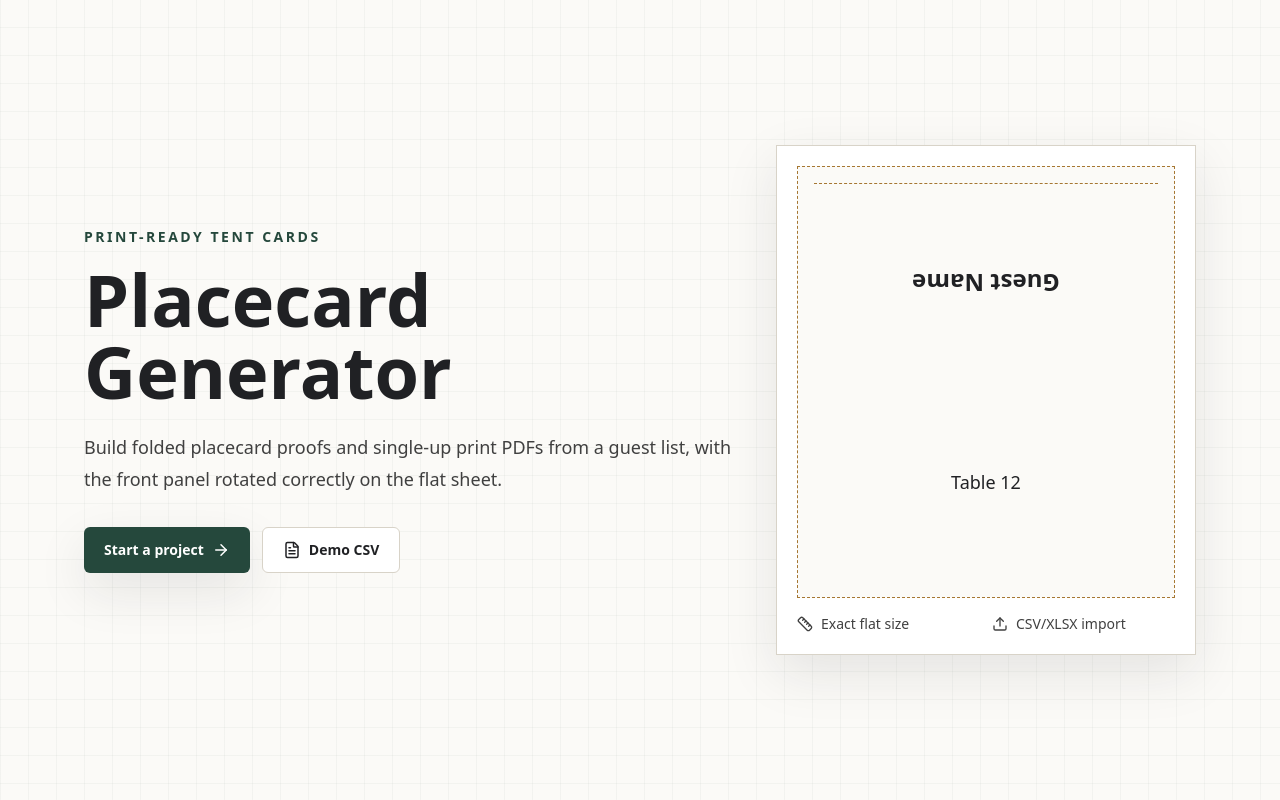
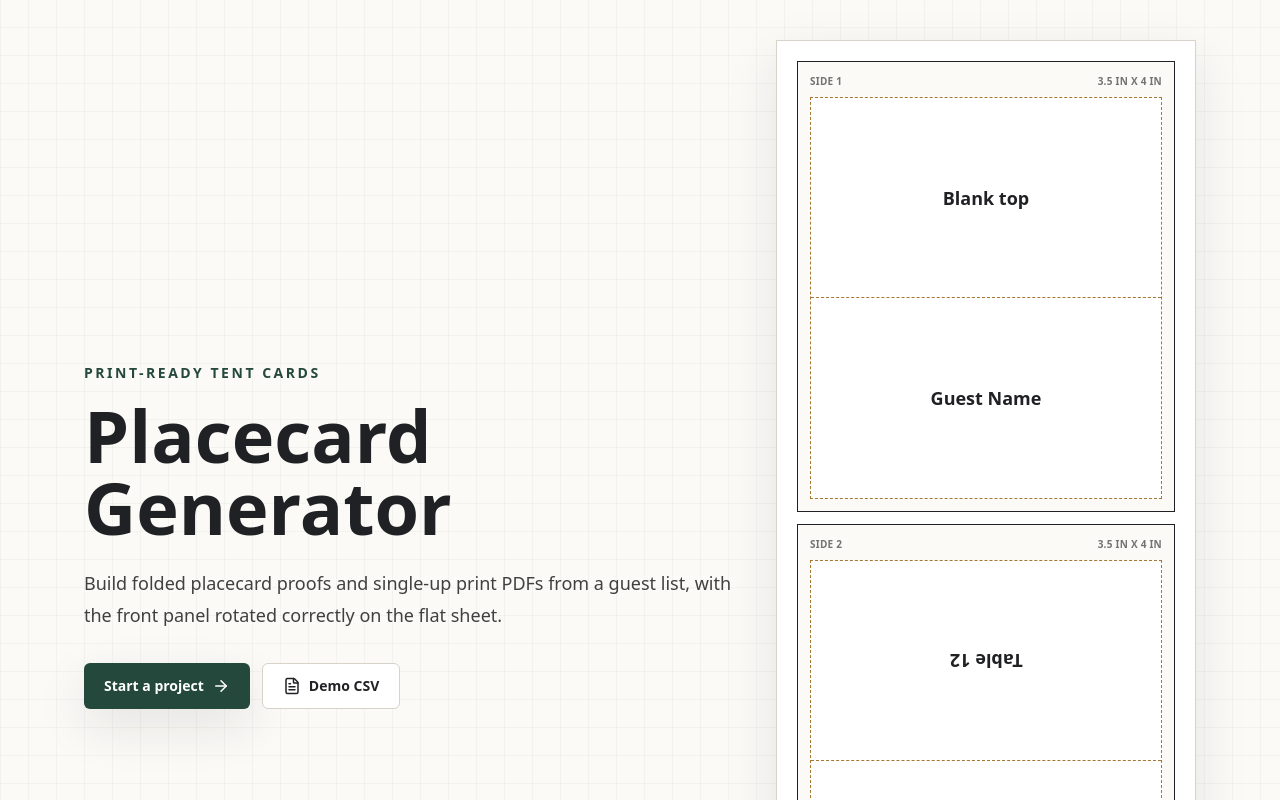
Before and after one commit to jacobrosenfeld/placecard-generator, a Next.js app: page / in a window 1280 px wide. Shown: the top 800 px of the page. Built offline with nearby package versions, Linux system fonts and the light colour scheme.

Commit message:
fix: show fold guide on both preview sides

```diff
--- a/package.json
+++ b/package.json
@@ -1,6 +1,6 @@
 {
   "name": "placecard-generator",
-  "version": "0.4.0",
+  "version": "0.4.1",
   "private": true,
   "license": "MIT",
   "scripts": {
--- a/src/app/page.tsx
+++ b/src/app/page.tsx
@@ -34,15 +34,9 @@ export default function Home() {
           </div>
         </div>
         <div className="self-center border border-line bg-white p-5 shadow-tool">
-          <div className="aspect-[3.5/4] border border-dashed border-brass bg-paper p-4">
-            <div className="grid h-full grid-rows-2">
-              <div className="flex rotate-180 items-center justify-center border-b border-dashed border-brass text-center text-2xl font-semibold">
-                Guest Name
-              </div>
-              <div className="flex items-center justify-center text-center text-lg">
-                Table 12
-              </div>
-            </div>
+          <div className="grid gap-3 sm:grid-cols-2 lg:grid-cols-1">
+            <HomeImposedSide label="Side 1" top="Blank top" bottom="Guest Name" />
+            <HomeImposedSide label="Side 2" top="Table 12" bottom="Blank bottom" rotateTop />
           </div>
           <div className="mt-4 grid grid-cols-2 gap-3 text-sm text-neutral-700">
             <span className="flex items-center gap-2">
@@ -57,3 +51,38 @@ export default function Home() {
     </main>
   );
 }
+
+function HomeImposedSide({
+  label,
+  top,
+  bottom,
+  rotateTop = false
+}: {
+  label: string;
+  top: string;
+  bottom: string;
+  rotateTop?: boolean;
+}) {
+  return (
+    <div className="border border-ink bg-paper p-3">
+      <div className="mb-2 flex items-center justify-between text-[10px] font-semibold uppercase tracking-wide text-neutral-500">
+        <span>{label}</span>
+        <span>3.5 in x 4 in</span>
+      </div>
+      <div className="relative aspect-[3.5/4] border border-dashed border-brass bg-white">
+        <div className="grid h-full grid-rows-2">
+          <div className="flex items-center justify-center px-4 text-center text-lg font-semibold text-ink">
+            <span className={rotateTop ? "rotate-180" : ""}>{top}</span>
+          </div>
+          <div className="flex items-center justify-center px-4 text-center text-lg font-semibold text-ink">
+            <span>{bottom}</span>
+          </div>
+        </div>
+        <div
+          aria-hidden="true"
+          className="pointer-events-none absolute left-0 top-1/2 w-full -translate-y-px border-t border-dashed border-brass"
+        />
+      </div>
+    </div>
+  );
+}
--- a/src/components/CardPreview2D.tsx
+++ b/src/components/CardPreview2D.tsx
@@ -47,9 +47,9 @@ export function CardPreview2D({
                 color={textColorToPreviewHex(settings.nameText.color)}
                 uppercase={settings.nameText.uppercase}
                 smallCaps={settings.nameText.smallCaps}
-                className="border-t border-dashed border-brass"
               />
             </div>
+            <FoldGuide />
           </div>
         </div>
         <div
@@ -72,14 +72,24 @@ export function CardPreview2D({
                 color={textColorToPreviewHex(settings.tableText.color)}
                 uppercase={settings.tableText.uppercase}
                 smallCaps={settings.tableText.smallCaps}
-                className="rotate-180 border-b border-dashed border-brass"
+                className="rotate-180"
               />
               <BlankHalf label="Blank bottom" />
             </div>
+            <FoldGuide />
           </div>
         </div>
       </div>
     </div>
+  );
+}
+
+function FoldGuide() {
+  return (
+    <div
+      aria-hidden="true"
+      className="pointer-events-none absolute left-0 top-1/2 z-10 w-full -translate-y-px border-t border-dashed border-brass"
+    />
   );
 }
 
```
Also changed, not shown: 2 other files (tests, documents, lock files or other folders).
